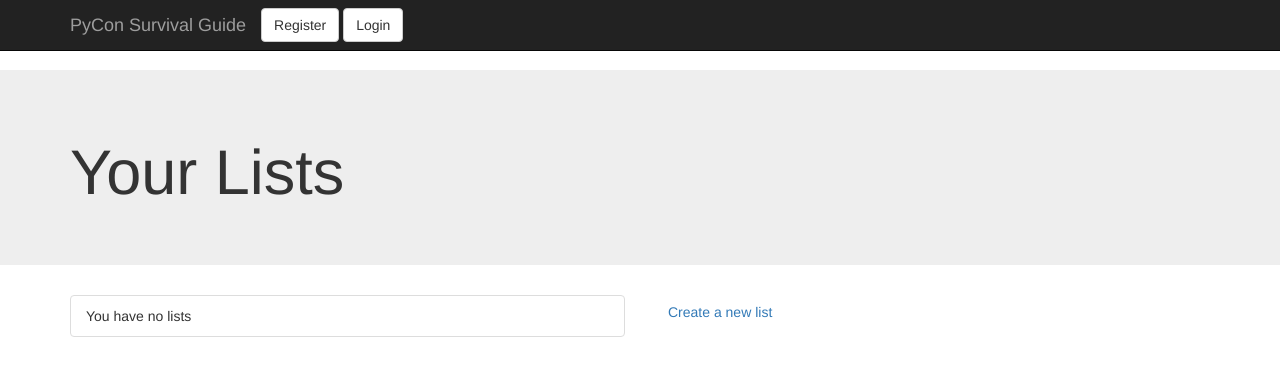
After one commit to vysakhchandran/baseskin, a Django app: template templates/news/talklist_form.html in a window 1280 px wide. The commit adds this page. Shown: the top 376 px of the page. Run offline with Django 3.2, Linux system fonts and the light colour scheme; the template is opened without the code that fills it, so the values that code supplies are empty; some libraries are stand-ins or nearby versions.

Commit message:
Login and logout working Checkpoint base skin 1

```diff
--- a/gb/urls.py
+++ b/gb/urls.py
@@ -15,10 +15,12 @@ Including another URLconf
 """
 from django.conf.urls import include, url
 from django.contrib import admin
-from .views import HomePageView, SignUpView
+from .views import HomePageView, SignUpView,LoginView,LogOutView
 
 urlpatterns = [
 	url(r'^accounts/register/$', SignUpView.as_view(), name='signup'),
+	url(r'^accounts/logout/$', LogOutView.as_view(), name='logout'),
+	url(r'^accounts/login/$', LoginView.as_view(), name='login'),
 	url('^$', HomePageView.as_view(), name='home'),
     url(r'^admin/', include(admin.site.urls)),
 ]
--- a/templates/_layouts/base.html
+++ b/templates/_layouts/base.html
@@ -27,6 +27,13 @@
           <a class="navbar-brand" href="#">PyCon Survival Guide</a>
         </div>
         <div class="navbar-collapse collapse">
+            {% if not user.is_authenticated %}
+<a href="{% url 'signup' %}" class="btn btn-default navbar-btn">Register</a>
+<a href="{% url 'login' %}" class="btn btn-default navbar-btn">Login</a>
+{% else %}
+<a href="{% url 'logout' %}" class="btn btn-default navbar-btn">Logout</a>
+{% endif %}
+
         </div><!--/.navbar-collapse -->
       </div>
     </div>
--- /dev/null
+++ b/templates/news/talklist_form.html
@@ -0,0 +1,28 @@
+{% extends '_layouts/base.html' %}
+
+{% block title %}Lists | {{ block.super }}{% endblock title %}
+
+{% block headline %}<h1>Your Lists</h1>{% endblock headline %}
+
+{% block content %}
+<div class="row">
+    <div class="col-sm-6">
+        <ul class="list-group">
+            {% for object in object_list %}
+            <li class="list-group-item">
+                <span class="badge">{{ object.talks.count }}</span>
+                <a href="#">{{ object }}</a>
+            </li>
+            {% empty %}
+            <li class="list-group-item">You have no lists</li>
+            {% endfor %}
+             {% for talk in object_list %}
+            {% include 'news/_talk.html' %}
+          {% endfor %}
+        </ul>
+    </div>
+    <div class="col-sm-6">
+        <p><a href="#" class="btn">Create a new list</a></p>
+    </div>
+</div>
+{% endblock %}
```
Also changed, not shown: gb/forms.py (+16 -0 lines), gb/views.py (+26 -0 lines), templates/accounts/login.html (added, +11 -0 lines).
